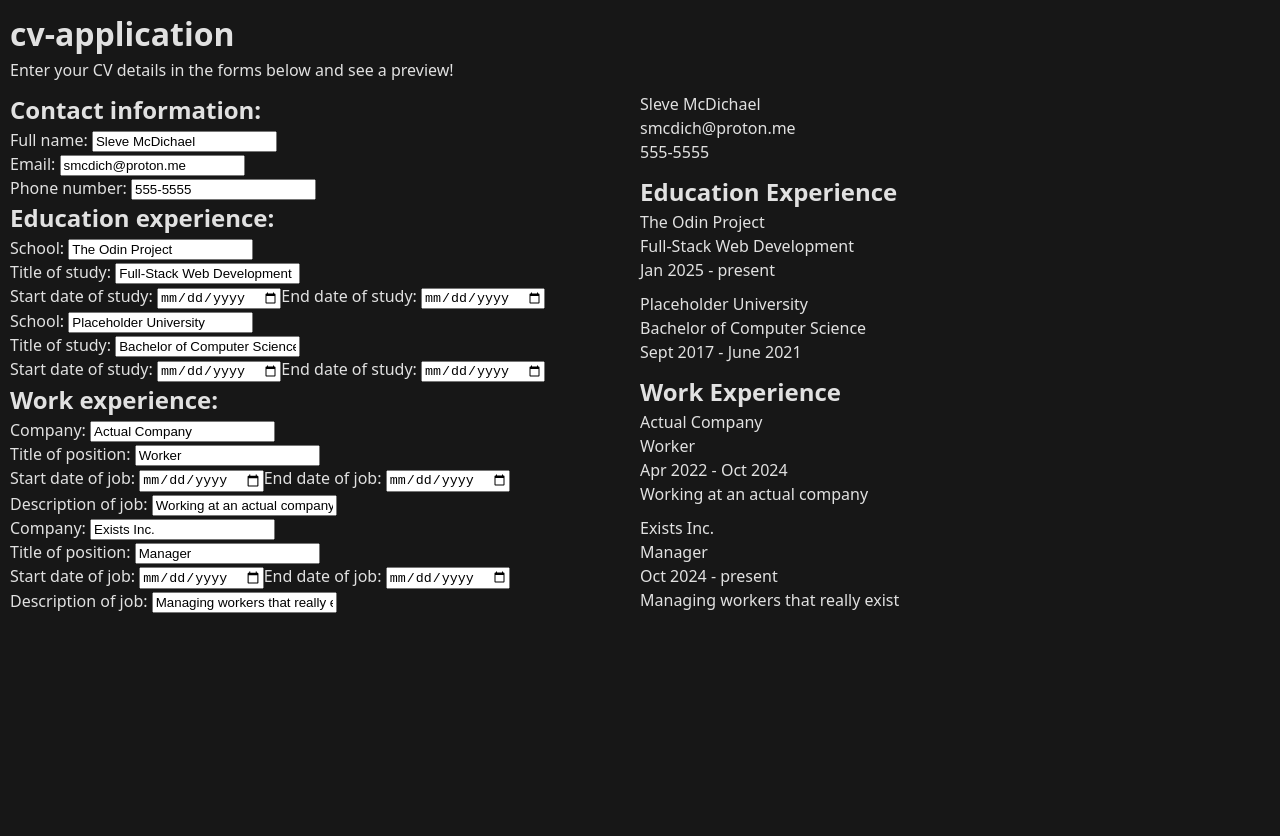
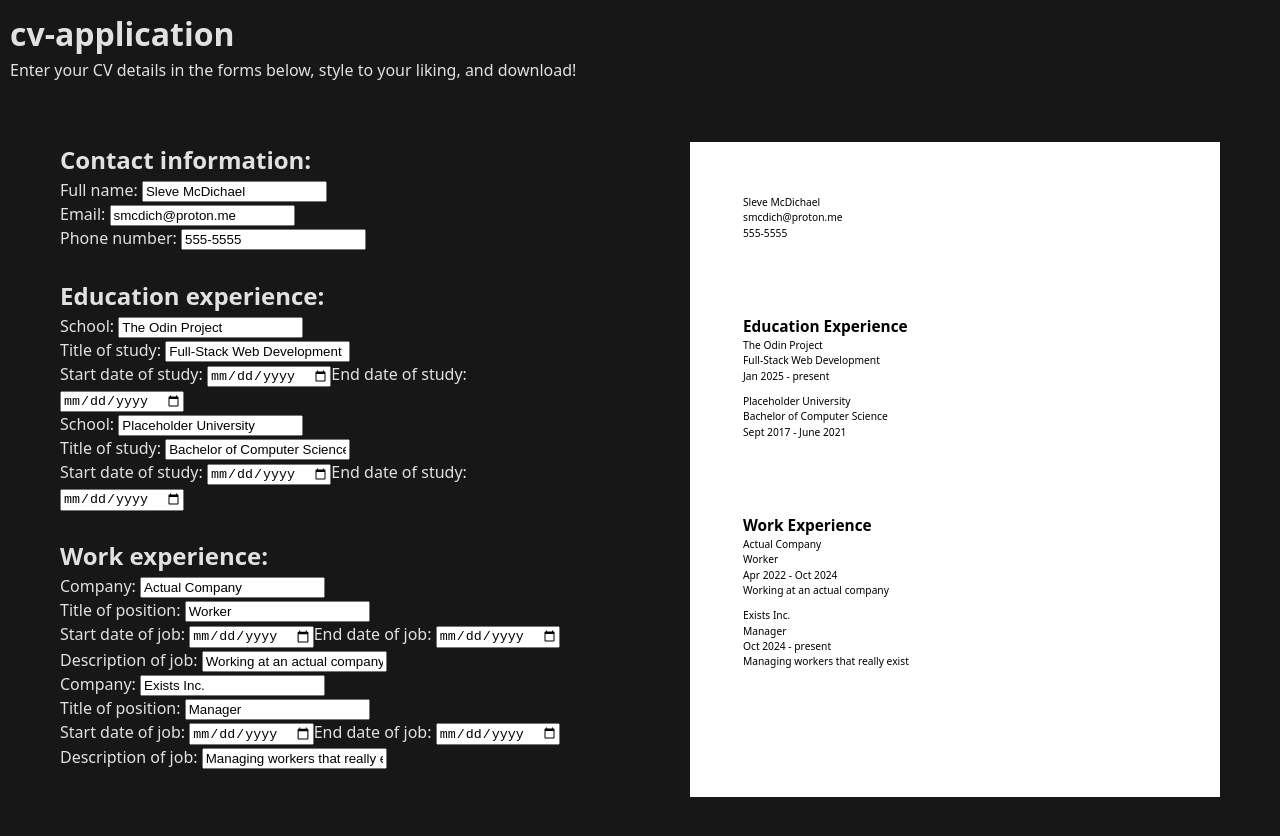
Before and after one commit to sjmy/cv-application, a React (Vite) app: page / in a window 1280 px wide. Shown: the top 836 px of the page. Before the commit the page ends 800 px from the top, so only its background shows below. Built offline with nearby package versions, Linux system fonts and the light colour scheme.

Commit message:
Display set to 8.5x11 and scales

```diff
--- a/src/components/Header.jsx
+++ b/src/components/Header.jsx
@@ -4,7 +4,10 @@ function Header() {
   return (
     <header>
       <h1>cv-application</h1>
-      <p>Enter your CV details in the forms below and see a preview!</p>
+      <p>
+        Enter your CV details in the forms below, style to your liking, and
+        download!
+      </p>
     </header>
   );
 }
--- a/src/components/Main.jsx
+++ b/src/components/Main.jsx
@@ -62,9 +62,11 @@ function Main() {
         <WorkInput work={work} onWorkChange={setWork} />
       </section>
       <section className="displaySection">
-        <ContactInfoDisplay contact={contact} />
-        <EducationDisplay education={education} />
-        <WorkDisplay work={work} />
+        <div className="displaySectionContainer">
+          <ContactInfoDisplay contact={contact} />
+          <EducationDisplay education={education} />
+          <WorkDisplay work={work} />
+        </div>
       </section>
     </main>
   );
--- a/src/styles/Main.css
+++ b/src/styles/Main.css
@@ -4,9 +4,21 @@ main {
 }
 
 .inputSection {
+  display: grid;
   width: 50vw;
+  padding: 50px;
 }
 
 .displaySection {
   width: 50vw;
+  color: black;
+  padding: 50px;
 }
+
+.displaySectionContainer {
+  display: grid;
+  font-size: 0.8vw;
+  aspect-ratio: 8.5 / 11;
+  background-color: white;
+  padding: 10%;
+}
```
Also changed, not shown: pseudo.txt.
